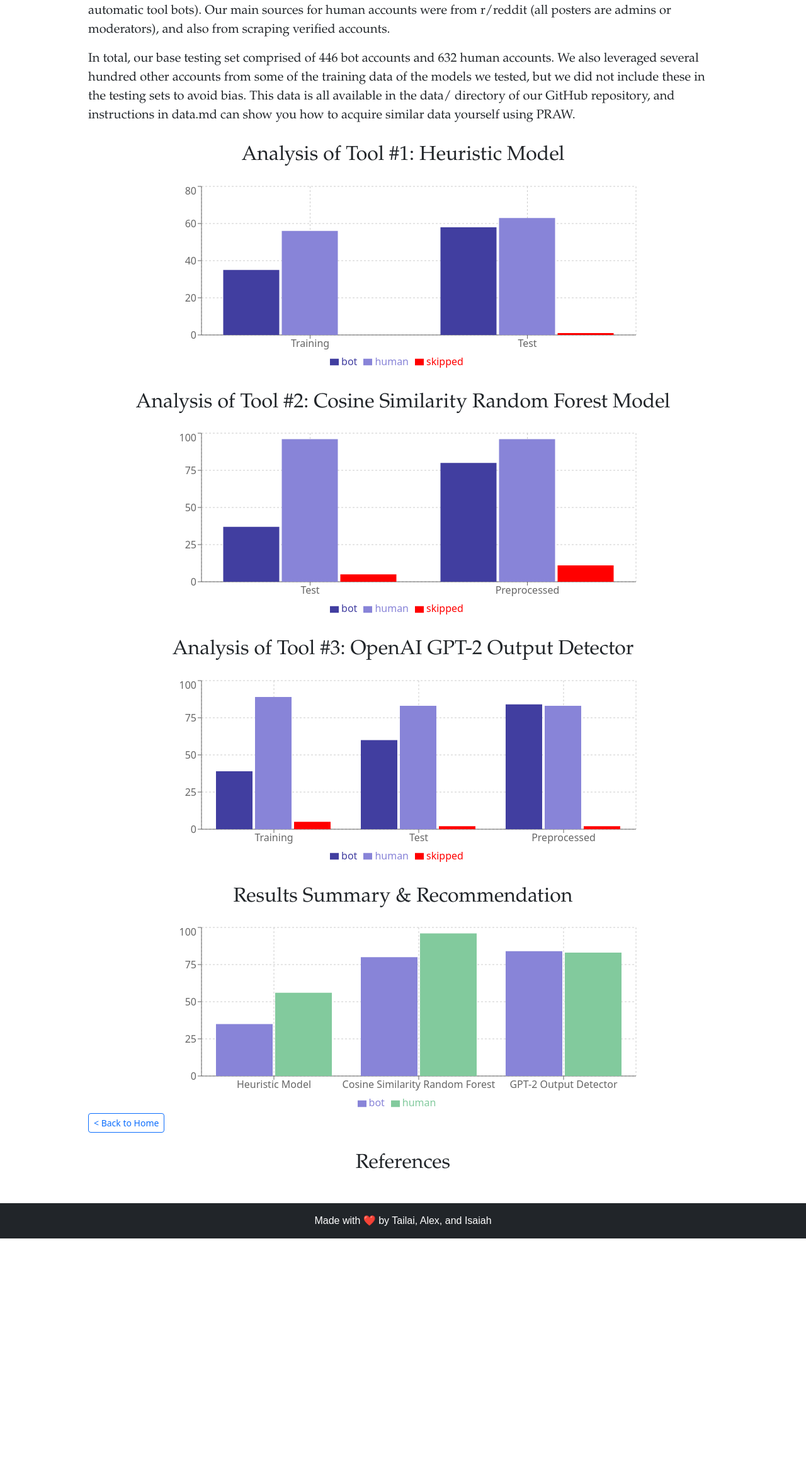
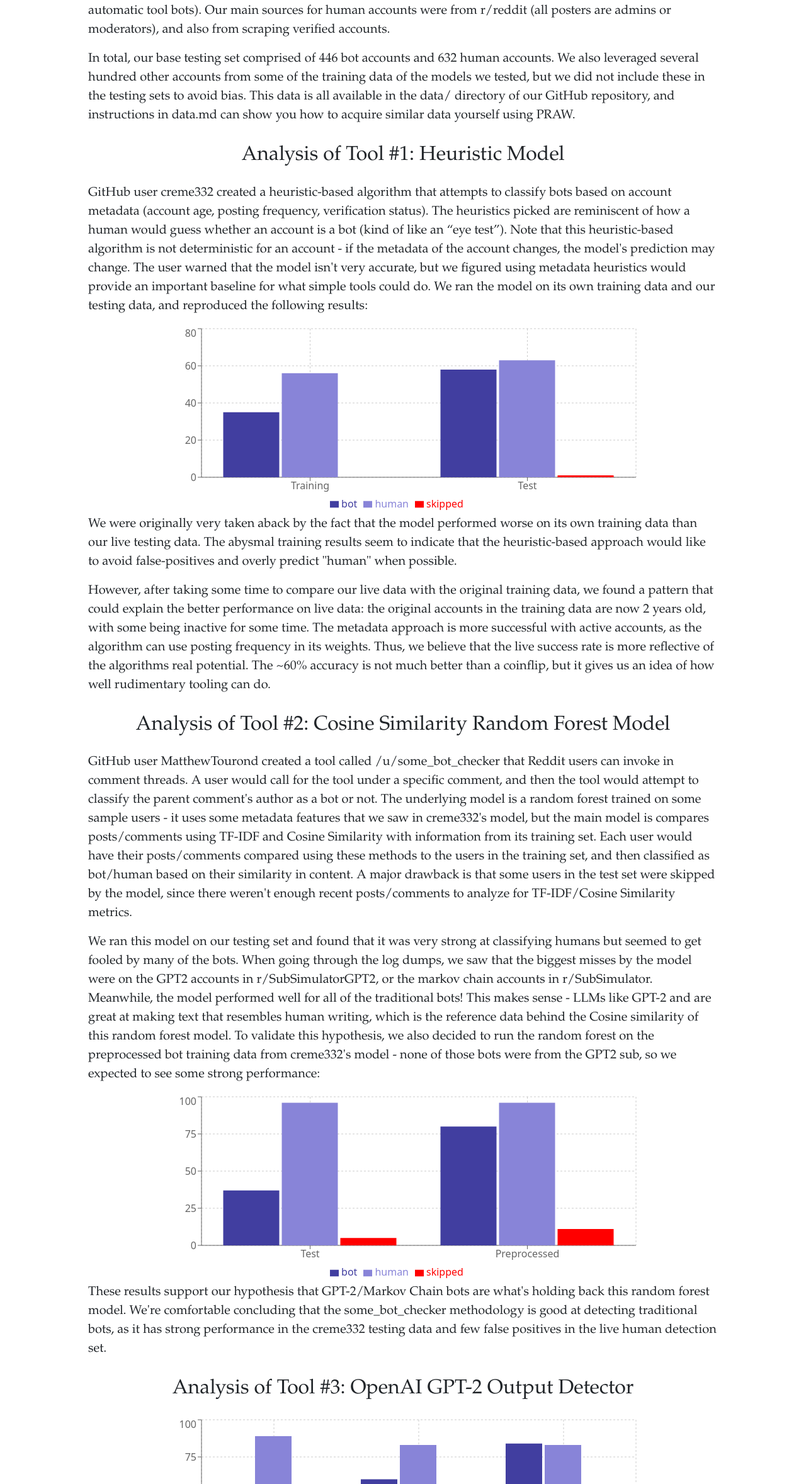
Before and after one commit to tailaiwang/bot-analysis, a React (Vite) app in the folder bot-analysis-react/: page /bot-analysis/analysis in a window 1280 px wide. Shown: the part 2276-4633 px from the top of the page at 63% size. Before the commit the page ends 4243 px from the top, so only its background shows below. Built offline with nearby package versions, Linux system fonts and the light colour scheme.

Commit message:
random forest docs

```diff
--- a/bot-analysis-react/src/pages/Analysis.tsx
+++ b/bot-analysis-react/src/pages/Analysis.tsx
@@ -61,6 +61,9 @@ const Analysis: React.FC = () => {
               In total, our base testing set comprised of 446 bot accounts and 632 human accounts. We also leveraged several hundred other accounts from some of the training data of the models we tested, but we did not include these in the testing sets to avoid bias. This data is all available in the data/ directory of our GitHub repository, and instructions in data.md can show you how to acquire similar data yourself using PRAW.
             </p>
             <h2 className="content-subtitle text-center mb-4">Analysis of Tool #1: Heuristic Model</h2>
+            <p className='lead content-paragraph'>
+              GitHub user creme332 created a heuristic-based algorithm that attempts to classify bots based on account metadata (account age, posting frequency, verification status). The heuristics picked are reminiscent of how a human would guess whether an account is a bot (kind of like an “eye test”).  Note that this heuristic-based algorithm is not deterministic for an account - if the metadata of the account changes, the model's prediction may change. The user warned that the model isn't very accurate, but we figured using metadata heuristics would provide an important baseline for what simple tools could do. We ran the model on its own training data and our testing data, and reproduced the following results:
+            </p>
             <div style={{ display: 'flex', justifyContent: 'center', alignItems: 'center', height: '100%' }}>
               <BarChart
                 width={800}
@@ -83,7 +86,18 @@ const Analysis: React.FC = () => {
                 <Bar dataKey="skipped" fill="#FF0000" activeBar={<Rectangle fill="gold" stroke="purple" />} />
               </BarChart>
             </div>
+            <p className="lead content-paragraph">
+              We were originally very taken aback by the fact that the model performed worse on its own training data than our live testing data. The abysmal training results seem to indicate that the heuristic-based approach would like to avoid false-positives and overly predict "human" when possible.
+            </p>
+            <p className="lead content-paragraph">
+              However, after taking some time to compare our live data with the original training data, we found a pattern that could explain the better performance on live data: the original accounts in the training data are now 2 years old, with some being inactive for some time. The metadata approach is more successful with active accounts, as the algorithm can use posting frequency in its weights. Thus, we believe that the live success rate is more reflective of the algorithms real potential. The ~60% accuracy is not much better than a coinflip, but it gives us an idea of how well rudimentary tooling can do.
+            </p>
             <h2 className="content-subtitle text-center mb-4">Analysis of Tool #2: Cosine Similarity Random Forest Model</h2>
+            <p className="lead content-paragraph">
+              GitHub user MatthewTourond created a tool called /u/some_bot_checker that Reddit users can invoke in comment threads. A user would call for the tool under a specific comment, and then the tool would attempt to classify the parent comment's author as a bot or not. The underlying model is a random forest trained on some sample users - it uses some metadata features that we saw in creme332's model, but the main model is compares posts/comments using TF-IDF and Cosine Similarity with information from its training set. Each user would have their posts/comments compared using these methods to the users in the training set, and then classified as bot/human based on their similarity in content. A major drawback is that some users in the test set were skipped by the model, since there weren't enough recent posts/comments to analyze for TF-IDF/Cosine Similarity metrics.
+            </p>
+            <p className="lead content-paragraph">
+              We ran this model on our testing set and found that it was very strong at classifying humans but seemed to get fooled by many of the bots. When going through the log dumps, we saw that the biggest misses by the model were on the GPT2 accounts in r/SubSimulatorGPT2, or the markov chain accounts in r/SubSimulator. Meanwhile, the model performed well for all of the traditional bots! This makes sense - LLMs like GPT-2 and are great at making text that resembles human writing, which is the reference data behind the Cosine similarity of this random forest model. To validate this hypothesis, we also decided to run the random forest on the preprocessed bot training data from creme332's model - none of those bots were from the GPT2 sub, so we expected to see some strong performance:            </p>
             <div style={{ display: 'flex', justifyContent: 'center', alignItems: 'center', height: '100%' }}>
               <BarChart
                 width={800}
@@ -106,6 +120,9 @@ const Analysis: React.FC = () => {
                 <Bar dataKey="skipped" fill="#FF0000" activeBar={<Rectangle fill="gold" stroke="purple" />} />
               </BarChart>
             </div>
+            <p className="lead content-paragraph">
+            These results support our hypothesis that GPT-2/Markov Chain bots are what's holding back this random forest model. We're comfortable concluding that the some_bot_checker methodology is good at detecting traditional bots, as it has strong performance in the creme332 testing data and few false positives in the live human detection set.
+            </p>
             <h2 className="content-subtitle text-center mb-4">Analysis of Tool #3: OpenAI GPT-2 Output Detector</h2>
             <div style={{ display: 'flex', justifyContent: 'center', alignItems: 'center', height: '100%' }}>
               <BarChart
```
